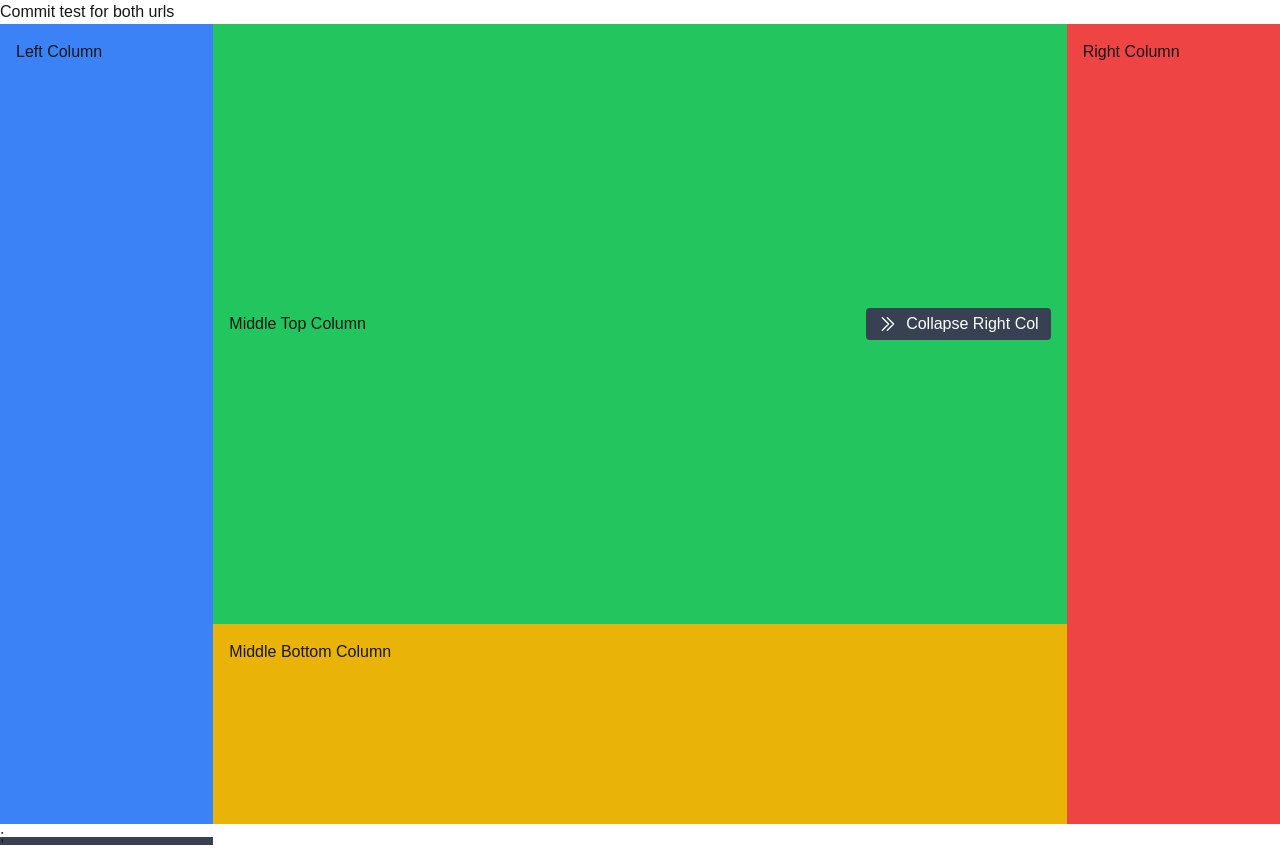
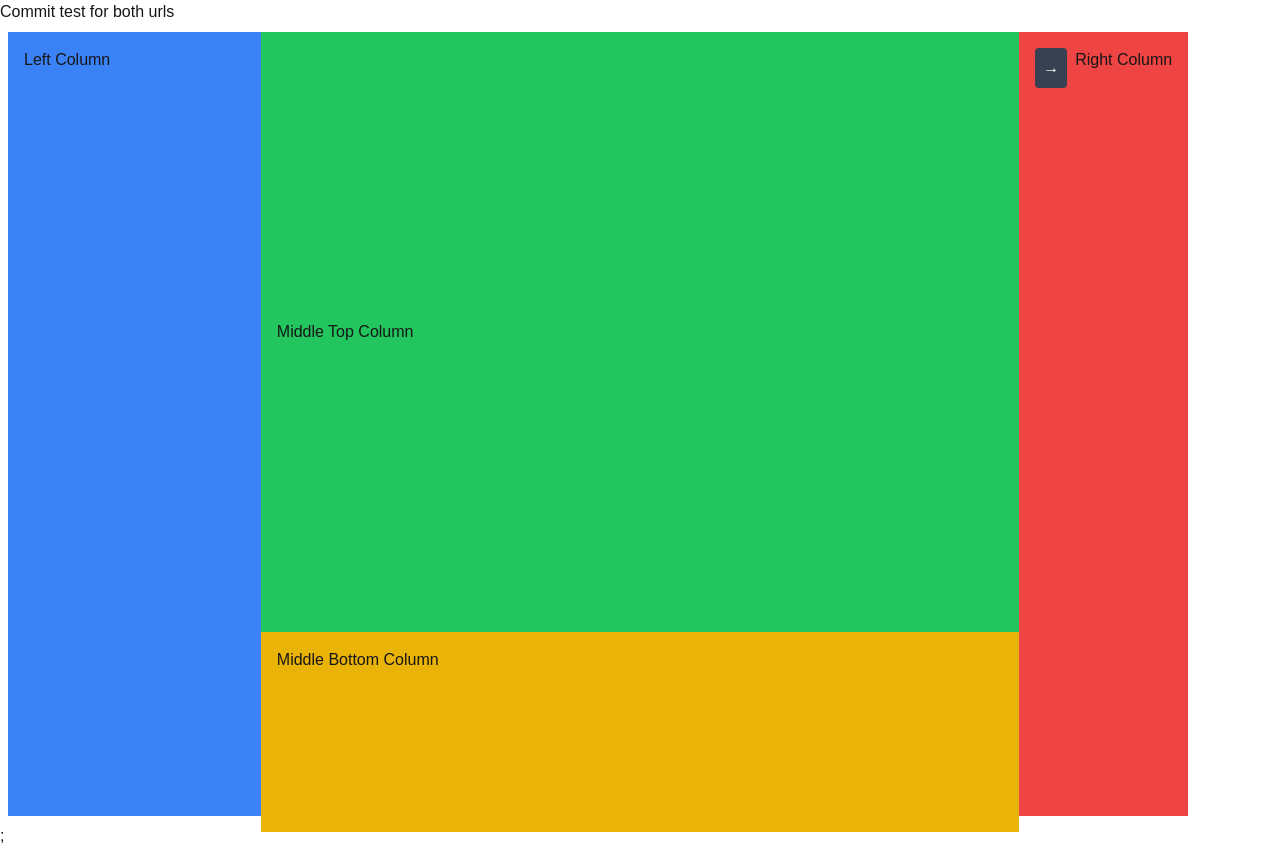
Before and after one commit to alwalt/AI-Cure, a Next.js app: page / in a window 1280 px wide. Built offline with nearby package versions, Linux system fonts and the light colour scheme.

Commit message:
Edit: moved button to right column and right column does not disappear when collapsed

```diff
--- a/src/components/AicureToolFull.tsx
+++ b/src/components/AicureToolFull.tsx
@@ -6,49 +6,37 @@ import MiddleTopColumn from "./MiddleTopColumn";
 import MiddleBottomColumn from "./MiddleBottomColumn";
 
 const AicureToolFull = () => {
-	const [showLeft, setShowLeft] = useState(true);
+	// Only track right column visibility now
 	const [showRight, setShowRight] = useState(true);
 
 	const toggleRightColumn = () => setShowRight((prev) => !prev);
+
 	return (
-		<div className="flex h-screen">
-			{/* Left Column */}
-			{showLeft && (
-				<div className="w-1/4">
-					<LeftColumn />
-					<button
-						onClick={() => setShowLeft(false)}
-						className="bg-gray-700 text-white p-1 mt-1 w-full"
-					></button>
-				</div>
-			)}
-			{/* Middle Columns */}
+		<div className="flex h-screen p-2">
+			{/* Left Column (Always Visible) */}
+			<div className="w-1/4">
+				<LeftColumn />
+			</div>
+
+			{/* Middle Column (Adjusts width based on right column state) */}
 			<div
-				className={`flex flex-col w-full h-screen" ${
-					showLeft && showRight
-						? "w-1/2"
-						: showLeft || showRight
-						? "w-3/4"
-						: "w-full"
-				}`}
+				className={`flex flex-col h-screen ${showRight ? "w-3/4" : "w-full"}`}
 			>
 				<div className="h-3/4">
-					<MiddleTopColumn
-						toggleRightColumn={toggleRightColumn}
-						isRightColumnVisible={showRight}
-					/>
+					<MiddleTopColumn />
 				</div>
 				<div className="flex-grow">
 					<MiddleBottomColumn />
 				</div>
 			</div>
 
-			{/* Right Column */}
-			{showRight && (
-				<div className="w-1/4">
-					<RightColumn />
-				</div>
-			)}
+			{/* Right Column (Collapses to small width when hidden) */}
+			<div className={`${showRight ? "w-1/4" : "w-10"} flex items-start`}>
+				<RightColumn
+					toggleRightColumn={toggleRightColumn}
+					isRightColumnVisible={showRight}
+				/>
+			</div>
 		</div>
 	);
 };
--- a/src/components/MiddleTopColumn.tsx
+++ b/src/components/MiddleTopColumn.tsx
@@ -1,36 +1,7 @@
-import {
-	ChevronDoubleRightIcon,
-	ChevronDoubleLeftIcon,
-} from "@heroicons/react/24/outline";
-
-interface MiddleTopColumnProps {
-	toggleRightColumn: () => void;
-	isRightColumnVisible: boolean;
-}
-
-const MiddleTopColumn: React.FC<MiddleTopColumnProps> = ({
-	toggleRightColumn,
-	isRightColumnVisible,
-}) => {
+const MiddleTopColumn: React.FC = () => {
 	return (
 		<div className="bg-green-500 p-4 flex justify-between items-center h-full">
 			<p>Middle Top Column</p>
-			<button
-				onClick={toggleRightColumn}
-				className="bg-gray-700 text-white px-3 py-1 rounded flex items-center gap-2"
-			>
-				{isRightColumnVisible ? (
-					<>
-						<ChevronDoubleRightIcon className="h-5 w-5" />
-						Collapse Right Col
-					</>
-				) : (
-					<>
-						<ChevronDoubleLeftIcon className="h-5 w-5" />
-						Expand Right Col
-					</>
-				)}
-			</button>
 		</div>
 	);
 };
--- a/src/components/RightColumn.tsx
+++ b/src/components/RightColumn.tsx
@@ -1,7 +1,24 @@
-const RightColumn = () => {
+interface RightColumnProps {
+	toggleRightColumn: () => void;
+	isRightColumnVisible: boolean;
+}
+
+const RightColumn: React.FC<RightColumnProps> = ({
+	toggleRightColumn,
+	isRightColumnVisible,
+}) => {
 	return (
-		<div className="bg-red-500 p-4 h-full">
-			<p>Right Column</p>
+		<div className="bg-red-500 p-4 h-full flex items-start">
+			{/* Toggle Button for Right Column */}
+			<button
+				onClick={toggleRightColumn}
+				className="bg-gray-700 text-white p-2 rounded"
+			>
+				{isRightColumnVisible ? "→" : "←"}
+			</button>
+
+			{/* Show Right Column content only when expanded */}
+			{isRightColumnVisible && <p className="ml-2">Right Column</p>}
 		</div>
 	);
 };
```
